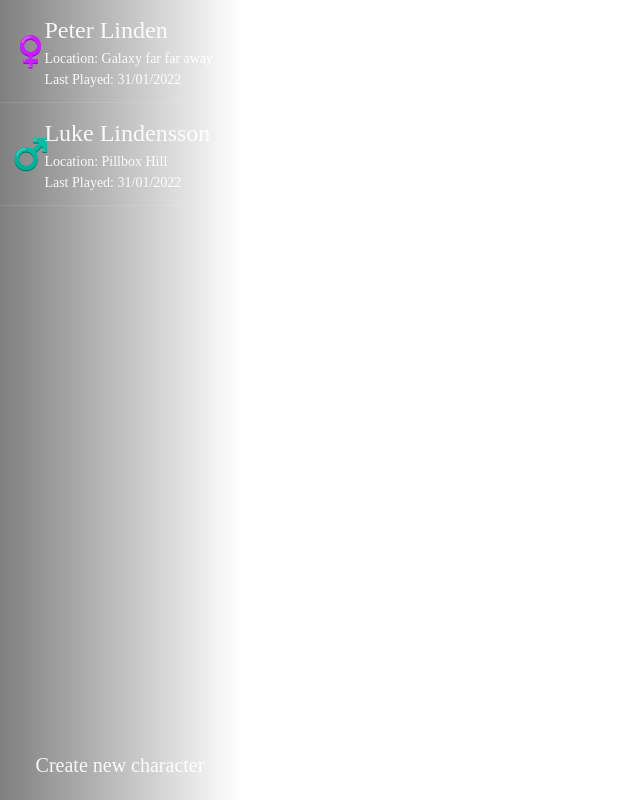
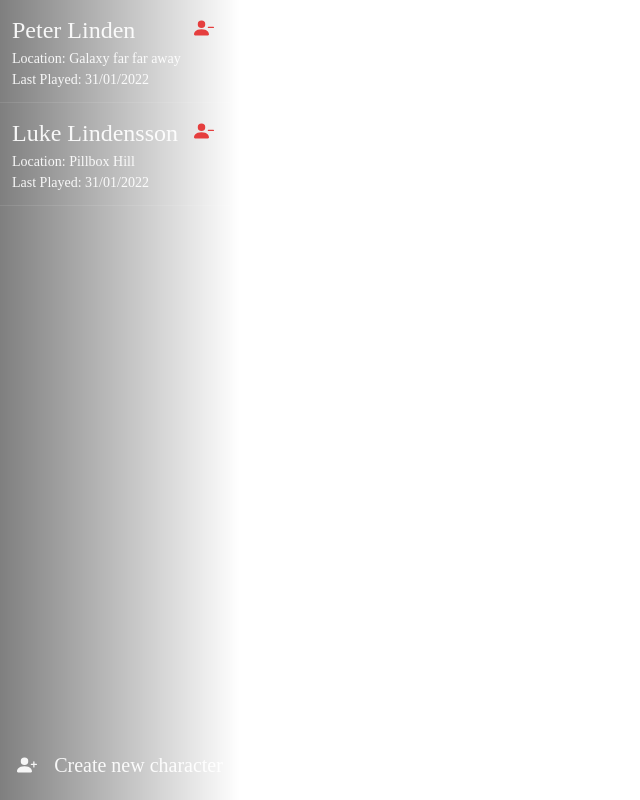
Before and after one commit to overextended/ox_core, a React (Create React App) app in the folder web/: page / in a window 1280 px wide. Shown: the whole page, without its empty margins (0-640 px from the left). Built offline with nearby package versions, Linux system fonts and the light colour scheme.

Commit message:
feat(nui): Character icons

```diff
--- a/web/package.json
+++ b/web/package.json
@@ -17,6 +17,7 @@
     "framer-motion": "5",
     "react": "^17.0.2",
     "react-dom": "^17.0.2",
+    "react-icons": "^4.3.1",
     "react-scripts": "5.0.0",
     "typescript": "^4.5.5",
     "web-vitals": "^2.1.3"
--- a/web/src/components/Characters.tsx
+++ b/web/src/components/Characters.tsx
@@ -1,6 +1,7 @@
-import { Box, Text, Divider, Flex } from "@chakra-ui/react";
+import { Box, Text, Divider, Flex, Icon, IconButton } from "@chakra-ui/react";
 import { useNuiEvent } from "../hooks/useNuiEvent";
 import { debugData } from "../utils/debugData";
+import { BsPersonDash, BsPersonDashFill } from "react-icons/bs";
 import React from "react";
 
 interface Character {
@@ -47,17 +48,29 @@ const Characters: React.FC = () => {
 		<>
 			{characters.map((character: Character, index) => (
 				<React.Fragment key={`character-${index}`}>
-					<Flex p={3} w="100%" alignItems="center">
-						<Text
-							color={
-								character.gender === "male" ? "blue" : "pink"
-							}
-							fontSize="3xl"
-							w="15%"
+					<Flex
+						p={3}
+						w="100%"
+						alignItems="center"
+						position="relative"
+					>
+						<IconButton
+							aria-label="Delete character"
+							icon={<BsPersonDashFill />}
+							color="red.500"
+							position="absolute"
+							fontSize="xl"
+							top="1vh"
+							right="2vh"
+							bg="none"
+							_hover={{ color: "red.700" }}
+							outline="none !important"
+						/>
+						<Box
+							justifySelf="center"
+							alignItems="center"
+							maxW="80%"
 						>
-							{character.gender === "male" ? "♂️" : "♀️"}
-						</Text>
-						<Box justifySelf="center" alignItems="center">
 							<Text fontSize="2xl">{`${character.firstName} ${character.lastName}`}</Text>
 							<Text fontSize="sm">{`Location: ${character.location}`}</Text>
 							<Text fontSize="sm">Last Played: 31/01/2022</Text>
--- a/web/src/components/SideBar.tsx
+++ b/web/src/components/SideBar.tsx
@@ -1,6 +1,7 @@
 import React from "react";
-import { Box, Text, Flex, Spacer } from "@chakra-ui/react";
+import { Box, Text, Flex, Spacer, Icon } from "@chakra-ui/react";
 import Characters from "./Characters";
+import { BsFillPersonPlusFill } from "react-icons/bs";
 
 const SideBar: React.FC = () => {
 	return (
@@ -23,14 +24,17 @@ const SideBar: React.FC = () => {
 					<Characters />
 				</Flex>
 				<Spacer />
-				<Text
+				<Flex
 					fontSize="xl"
-					align="center"
-					paddingBottom={5}
+					alignContent="center"
+					justifyContent="space-evenly"
+					alignItems="center"
+					mb={5}
 					fontFamily="Poppins"
 				>
-					Create new character
-				</Text>
+					<Icon as={BsFillPersonPlusFill} verticalAlign="middle" />
+					<Text>Create new character</Text>
+				</Flex>
 			</Flex>
 		</Box>
 	);
```
Also changed, not shown: 1 other file (tests, documents, lock files or other folders).
